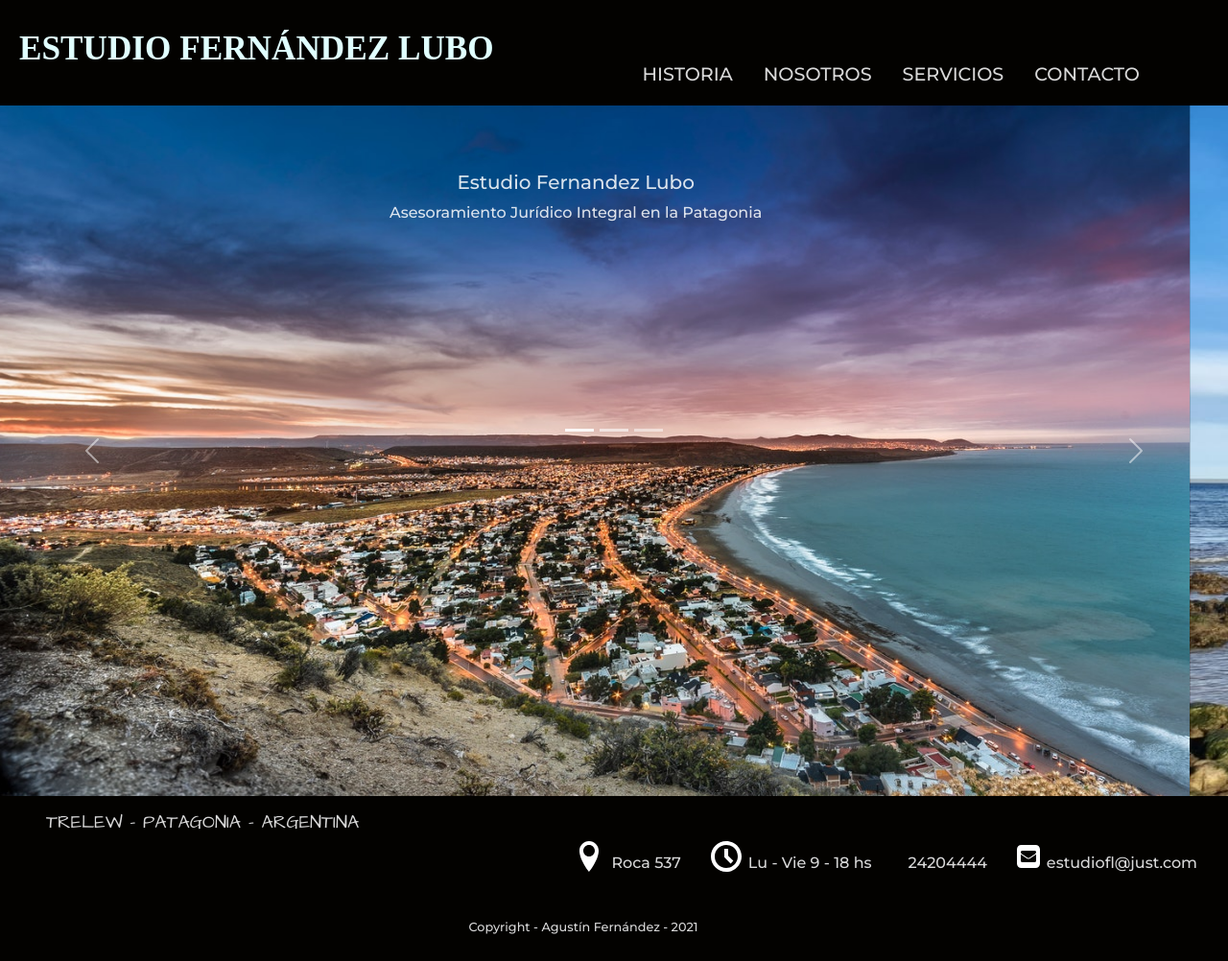
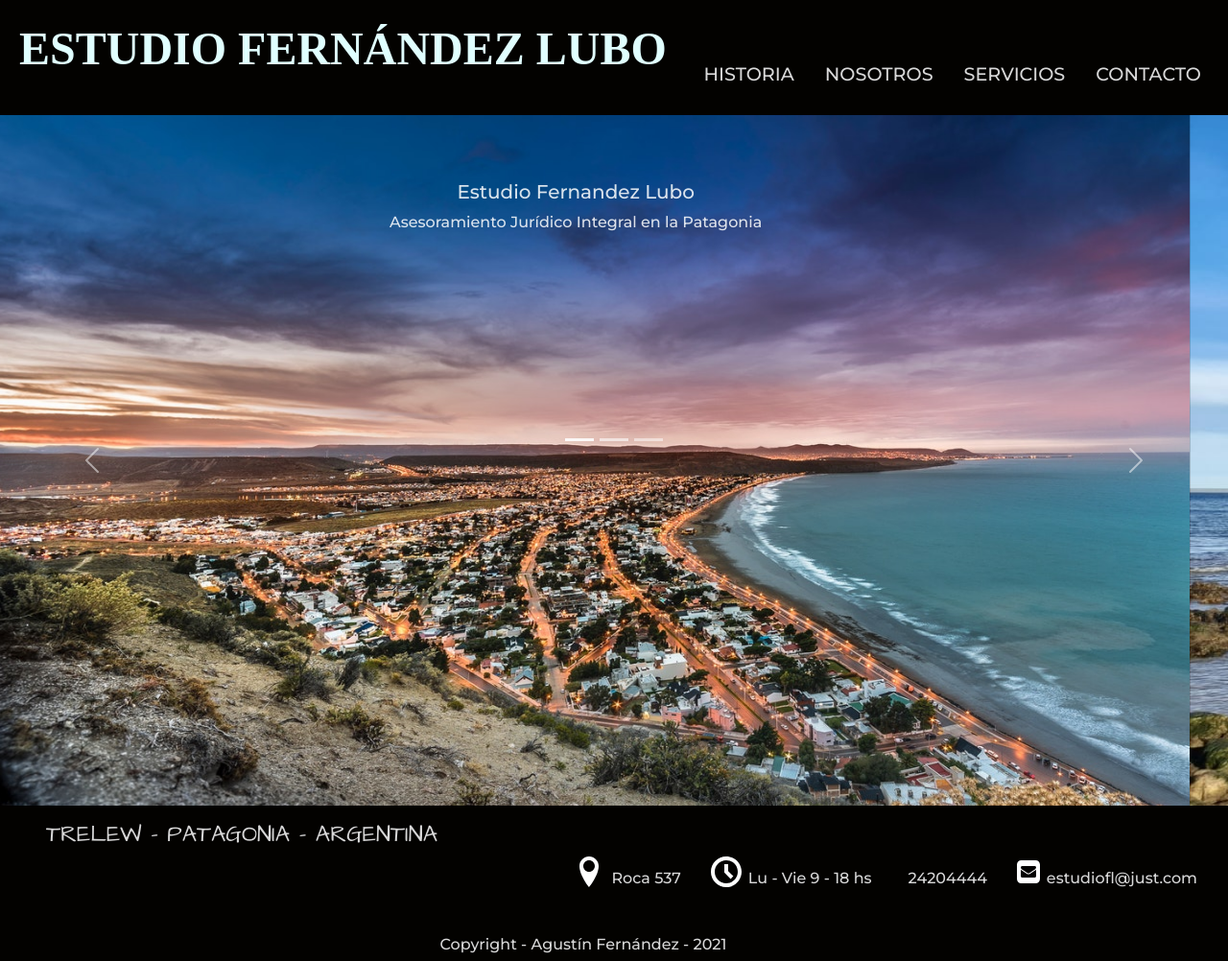
Before and after one commit to Agustinf90/ESTUDIO-FERNANDEZ-LUBO, a website: page index.html in a window 1280 px wide. Shown: the whole page at 96% size. Drawn offline with nearby package versions, Linux system fonts and the light colour scheme; a web font is replaced by a local one.

Commit message:
ultimo commit

```diff
--- a/Css/styleResto1.css
+++ b/Css/styleResto1.css
@@ -294,12 +294,12 @@ margin-right: auto;
         display: block;
         margin-left: auto;
         margin-right: auto;
-        border-radius: 50%;
+        border-radius: 42%;
         border: solid white;
         margin-top: 135px;
     }
     .col {
-        height: 420px;
+        height: 460px;
         width: 260px;
     }
     .h-100 {
--- a/Css/styli.css
+++ b/Css/styli.css
@@ -59,6 +59,7 @@ body .menu {
   -webkit-box-align: center;
       -ms-flex-align: center;
           align-items: center;
+          padding-left: 0rem;
 }
 
 body .menu a:hover {
@@ -232,16 +233,17 @@ body .dataPie img {
         -ms-flex-pack: end;
             justify-content: flex-end;
   }
-  .navbar {
+  body .navbar {
     height: 50px;
+    margin-bottom: 10px;
   }
-  .titulo {
+  body .titulo {
     margin-left: 0px;
     margin-top: 50px;
     font-family: "benne";
     font-size: 3rem;
   }
-  .pie {
+  body .pie {
     display: -webkit-box;
     display: -ms-flexbox;
     display: flex;
@@ -251,21 +253,21 @@ body .dataPie img {
             flex-direction: column;
     margin: 1rem;
   }
-  .pie h5 {
+  body .pie h5 {
     font-family: "architects daughter";
-    font-size: 2.2rem;
+    font-size: 1.5rem;
     margin-left: 2rem;
   }
-  .pie li {
+  body .pie li {
     font-size: 1rem;
   }
-  .pie h6 {
+  body .pie h6 {
     font-size: 1rem;
   }
-  .dataPie h6 {
+  body .dataPie h6 {
     font-size: 1.2rem;
   }
-  .dataPie {
+  body .dataPie {
     display: -webkit-box;
     display: -ms-flexbox;
     display: flex;
@@ -293,7 +295,10 @@ body .dataPie img {
     height: 780px;
     width: 100%;
   }
-  .navbar > .container, .navbar > .container-fluid {
+  body .navbar > .container, body .navbar > .container-fluid {
+    display: -webkit-box;
+    display: -ms-flexbox;
+    display: flex;
     -webkit-box-pack: end;
         -ms-flex-pack: end;
             justify-content: flex-end;
```
